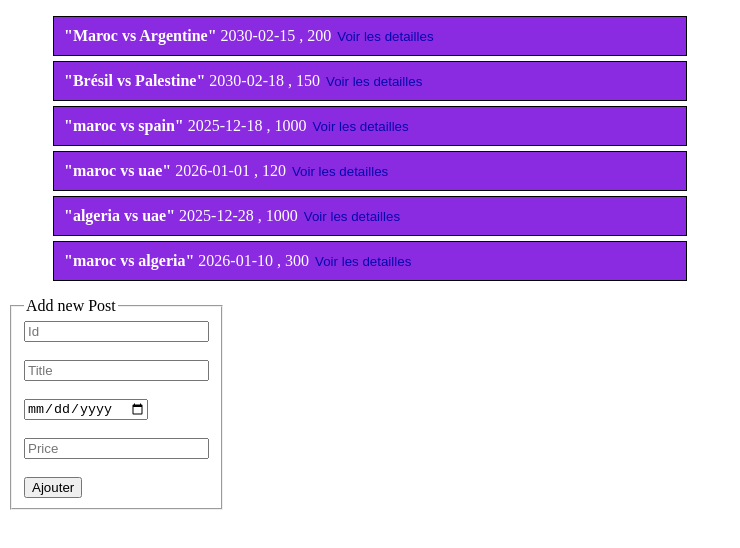
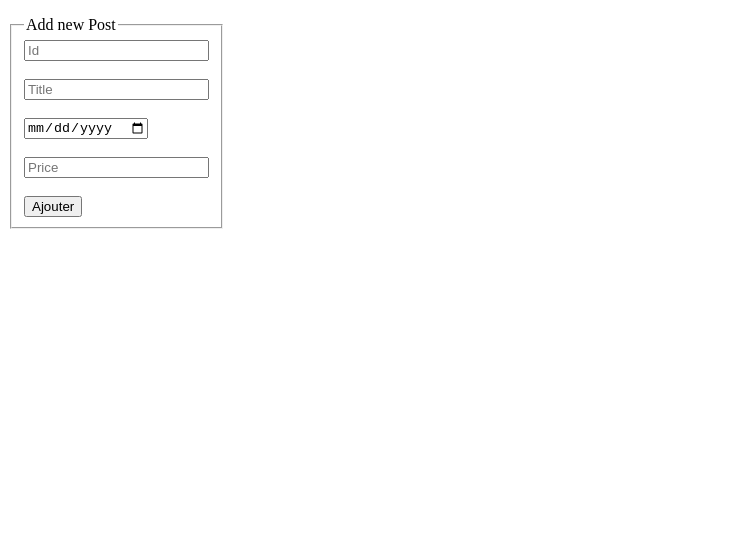
Before and after one commit to SIMO-257/REACT, a React (Vite) app: page / in a window 1280 px wide. Shown: the top 548 px of the page, without its empty margins (0-740 px from the left). Built offline with nearby package versions, Linux system fonts and the light colour scheme; data requests are answered from the project's data file.

Commit message:
Suite Controle 2 avec redux et axios

```diff
--- a/db.json
+++ b/db.json
@@ -74,6 +74,18 @@
       "title": "maroc vs algeria",
       "ticketDay": "2026-01-10",
       "price": "300"
+    },
+    {
+      "id": "2",
+      "title": "TTTTTTT",
+      "ticketDay": "2025-12-04",
+      "price": "865"
+    },
+    {
+      "id": "6",
+      "title": "mmmmmm",
+      "ticketDay": "2025-12-17",
+      "price": "09"
     }
   ],
   "profile": {
--- a/package.json
+++ b/package.json
@@ -10,11 +10,14 @@
     "preview": "vite preview"
   },
   "dependencies": {
+    "@reduxjs/toolkit": "^2.11.2",
     "axios": "^1.13.2",
     "json-server": "^1.0.0-beta.3",
     "react": "^19.1.1",
     "react-dom": "^19.1.1",
-    "react-router-dom": "^7.11.0"
+    "react-redux": "^9.2.0",
+    "react-router-dom": "^7.11.0",
+    "redux": "^5.0.1"
   },
   "devDependencies": {
     "@eslint/js": "^9.36.0",
--- a/src/Controle 2/AddTicketForm.jsx
+++ b/src/Controle 2/AddTicketForm.jsx
@@ -1,6 +1,9 @@
 import { useState } from "react";
+import { useDispatch } from "react-redux";
+import ADD_TICKET from "../ticketActions";
+
 export default function AddTicktForm(props){
-
+const dispatch = useDispatch();
 const [ticket,setTicket]=useState({id:0,title:'',ticketDay:'',price:0})
 
 
@@ -22,7 +25,7 @@
         <input placeholder="Title" type="text"  name="title" onChange={getValue} /><br/><br/>
         <input placeholder="TicketDay" type="date"  name="ticketDay"  onChange={getValue}  /><br /><br/>
         <input placeholder="Price" type="number" name="price"  onChange={getValue} /><br/><br/>
-        <input value="Ajouter" type="button" onClick={()=>props.add(ticket)}  />
+        <input value="Ajouter" type="button" onClick={()=>{props.add(ticket);dispatch(ADD_TICKET(ticket))}}  />
       </form>
       </fieldset>
       </div>
--- a/src/Controle 2/TicketList.jsx
+++ b/src/Controle 2/TicketList.jsx
@@ -1,10 +1,11 @@
 import { useState } from "react";
 import TicktDetails from "./TicketDetails"
+import { useSelector } from "react-redux";
 export default function TicketList(props){
 
 let [affichage,setAffichage] = useState(true);
-let [t,setT] = useState({titre:'',jour:'',prix:''});
 
+const ticketList = useSelector((state)=>state.tickets)
 
 
 const afficherdetails = (ticket)=>{
@@ -17,11 +18,12 @@
     return(
         <>
             <ul>
-                {props.initialTickets.map((ticket)=>{
+                {ticketList.map((ticket)=>{
                     return (
-                        <li> {
-                            affichage ? <div><b>"{ticket.title}"</b>  {ticket.ticketDay} , {ticket.price}<button onClick={()=>afficherdetails(ticket)}>Voir les detailles</button> </div> : <TicktDetails ticket={affichage}/>
-                            }
+                        <li>
+
+                            <div><b>"{ticket.title}"</b>  {ticket.ticketDay} , {ticket.price}<button onClick={()=>afficherdetails(ticket)}>Voir les detailles</button> </div>
+
                         </li>
                     )
                 })}
--- /dev/null
+++ b/src/reducer.js
@@ -0,0 +1,18 @@
+const initialState = {
+    tickets: []
+}
+
+const Reducer = (state = initialState, action) => {
+
+    switch (action.type) {
+
+        case 'Ajouter':
+            return {
+                ...state,
+                tickets: [...state.tickets, action.payload]
+            };
+
+        default: return (state)
+    }
+}
+export default Reducer;
--- /dev/null
+++ b/src/store.js
@@ -0,0 +1,10 @@
+import { createStore } from 'redux';
+import Reducer from './reducer';
+
+// <---------------------REDUCER-------------------> //
+
+const store = createStore(Reducer);
+
+// <---------------------EXPORT-------------------> //
+
+export default store;
--- /dev/null
+++ b/src/ticketActions.js
@@ -0,0 +1,5 @@
+const ADD_TICKET = (ticket) =>{
+    return {type:'Ajouter',payload:ticket}
+}
+
+export default ADD_TICKET
```
Also changed, not shown: src/main.jsx (+5 -4 lines), src/APP_API .jsx (renamed from src/APP_API.jsx), 1 other file (tests, documents, lock files or other folders).
